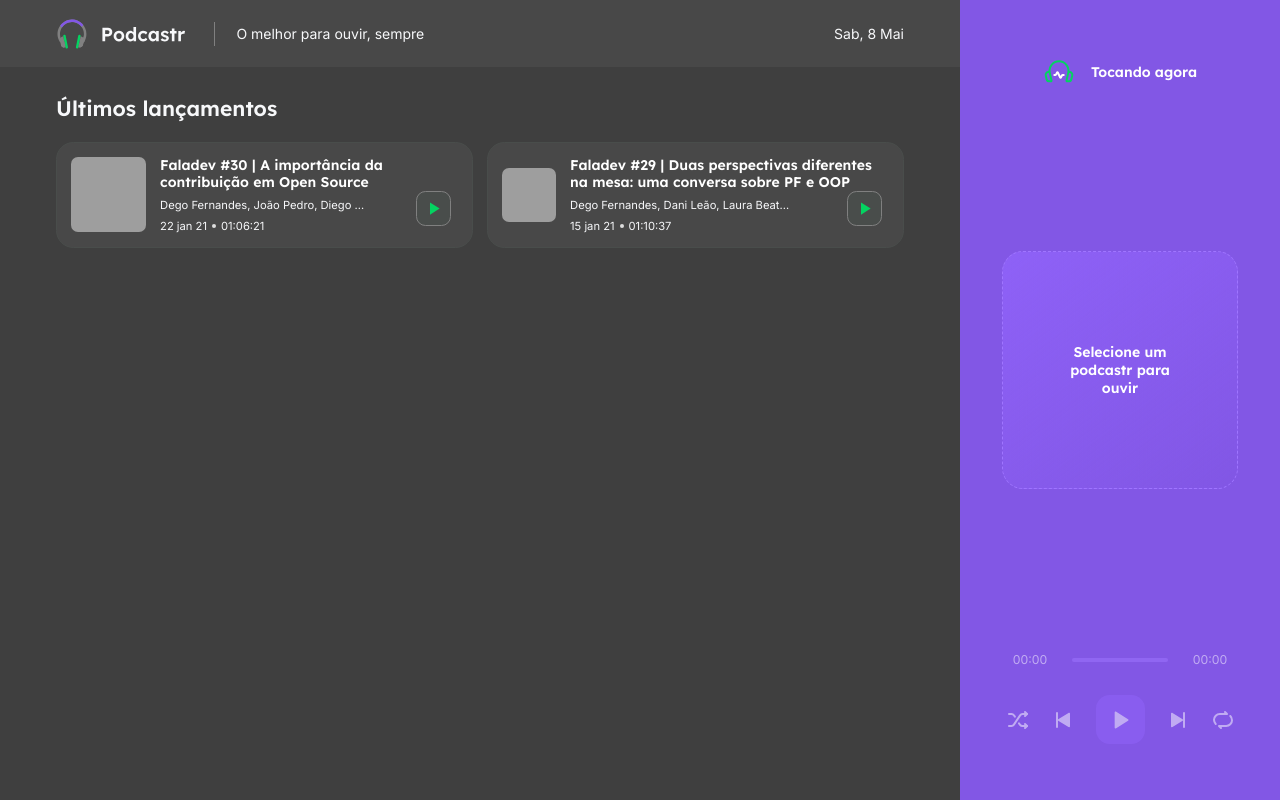
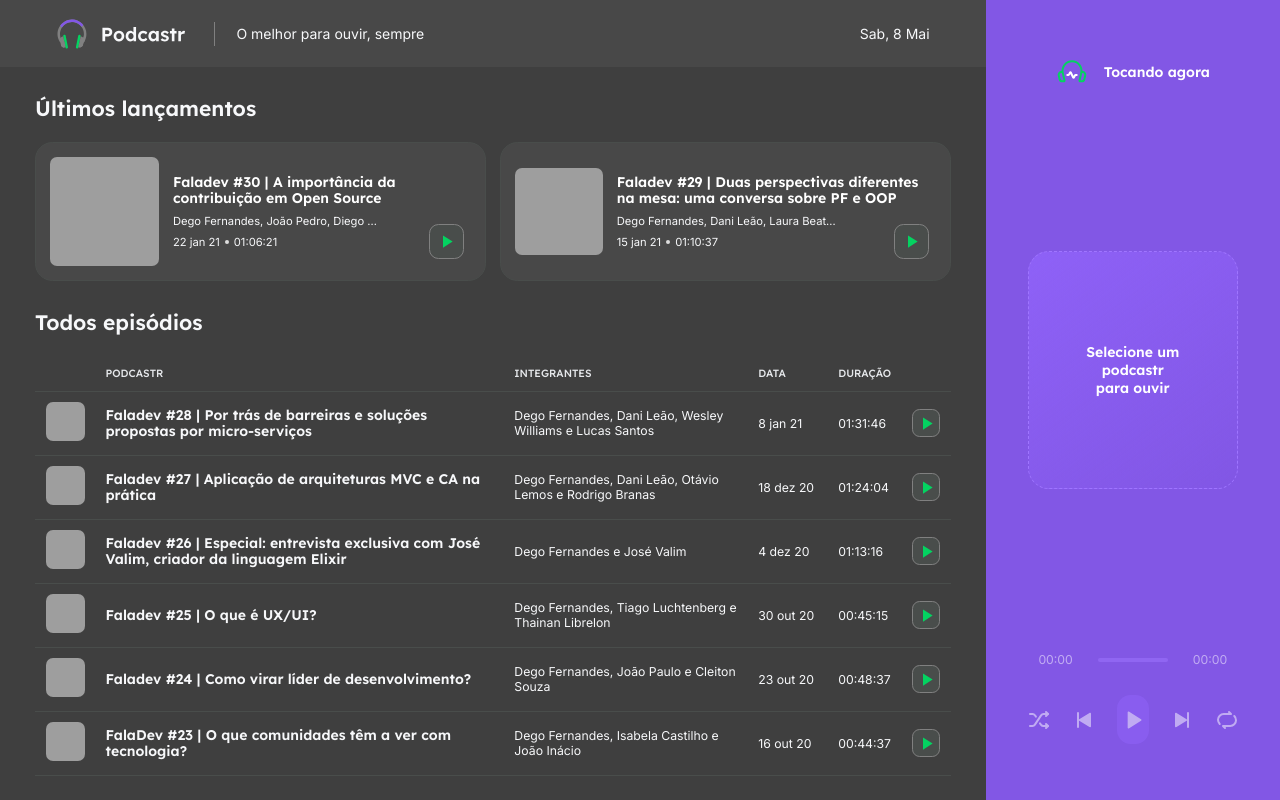
Before and after one commit to adrianmouzinho/podcastr, a Next.js app: page / in a window 1280 px wide. Built offline with nearby package versions, Linux system fonts and the light colour scheme; data requests are answered from the project's data file; grey boxes are pictures that could not be loaded.

Commit message:
Home page - All episodes

```diff
--- a/src/components/Player/styles.module.scss
+++ b/src/components/Player/styles.module.scss
@@ -1,6 +1,6 @@
 .playerContainer {
     padding: 4rem 3rem;
-    width: 25%;
+    width: 23%;
     height: 100vh;
 
     background: var(--purple-500);
--- a/src/pages/home.module.scss
+++ b/src/pages/home.module.scss
@@ -1,5 +1,5 @@
 .homepage {
-    padding: 0 4rem;
+    padding: 0 2.5rem;
     height: calc(100vh - 6.5rem);
     overflow-y: scroll;
 
@@ -110,3 +110,66 @@
         }
     }
 }
+
+.allEpisodes {
+    padding-bottom: 2rem;
+
+    table {
+        width: 100%;
+
+        th, td {
+            padding: 0.75rem 0.75rem;
+            border-bottom: 1px solid var(--grey-800);
+        }
+
+        th {
+            color: var(--grey-100);
+            text-transform: uppercase;
+            font: 500 0.75rem Lexend, sans-serif;
+            text-align: left;
+        }
+
+        td {
+            font-size: 0.875rem;
+
+            img {
+                width: 3rem;
+                height: 3rem;
+                border-radius: 0.5rem;
+            }
+
+            a {
+                color: var(--grey-50);
+                font-family: Lexend, sans-serif;
+                font-weight: 600;
+                text-decoration: none;
+                line-height: 1.2rem;
+                font-size: 1rem;
+
+                &:hover {
+                    text-decoration: underline;
+                }
+            }
+
+            button {
+                width: 2rem;
+                height: 2rem;
+                background: var(--grey-800);
+                border: 1px solid var(--grey-500);
+                border-radius: 0.55rem;
+                font-size: 0;
+
+                transition: filter 0.2s;
+
+                img {
+                    width: 1.5rem;
+                    height: 1.5rem;
+                }
+
+                &:hover {
+                    filter: brightness(0.9);
+                }
+            }
+        }
+    }
+}
--- a/src/pages/index.tsx
+++ b/src/pages/index.tsx
@@ -62,7 +62,46 @@
       </section>
 
       <section className={styles.allEpisodes}>
+        <h2>Todos episódios</h2>
 
+        <table cellSpacing={0}>
+          <thead>
+            <th style={{ width: 60 }}></th>
+            <th>Podcastr</th>
+            <th>Integrantes</th>
+            <th style={{ width: 80 }}>Data</th>
+            <th>Duração</th>
+            <th></th>
+          </thead>
+          <tbody>
+            {allEpisodes.map(episode => {
+              return (
+                <tr key={episode.id}>
+                  <td>
+                    <Image
+                      width={120}
+                      height={120}
+                      src={episode.thumbnail}
+                      alt={episode.title}
+                      objectFit="cover"
+                    />
+                  </td>
+                  <td>
+                    <a href="">{episode.title}</a>
+                  </td>
+                  <td>{episode.members}</td>
+                  <td>{episode.publishedAt}</td>
+                  <td>{episode.durationAsString}</td>
+                  <td>
+                    <button type="button">
+                      <img src="/play-green.svg" alt="Tocar episódio" />
+                    </button>
+                  </td>
+                </tr>
+              )
+            })}
+            </tbody>
+        </table>
       </section>
     </div>
   )
```
